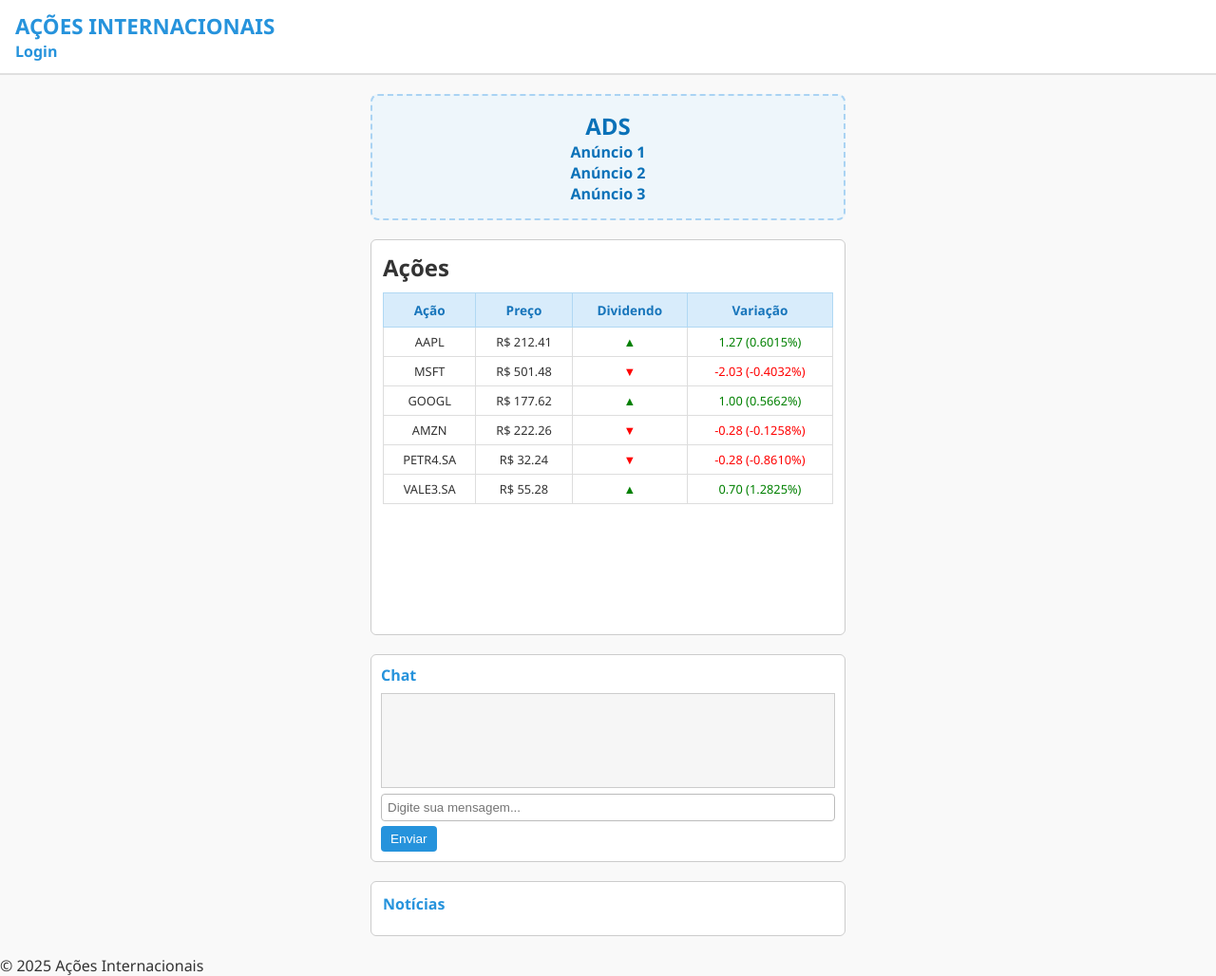
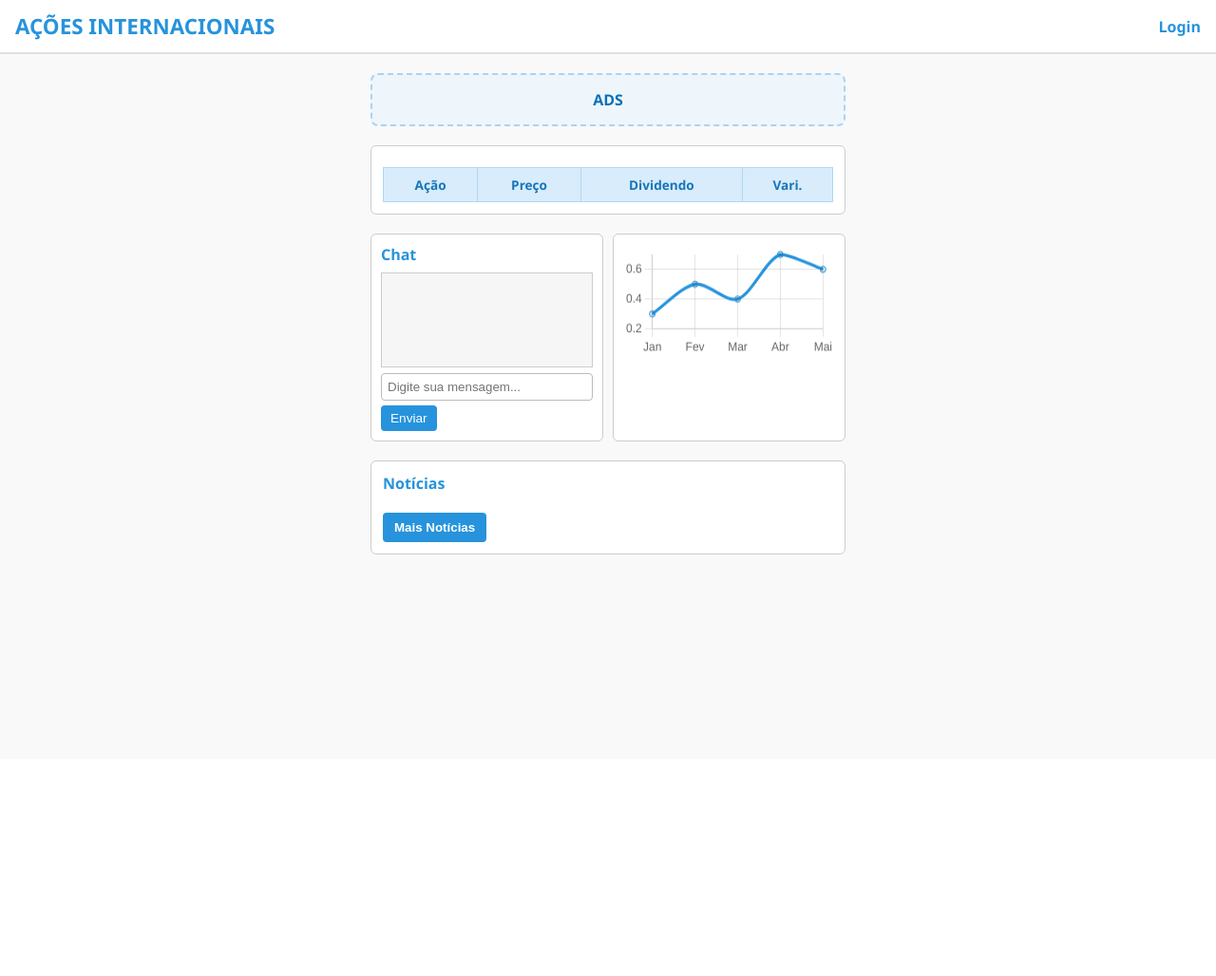
Before and after one commit to acoessinternacionais/acoes-internacionais, a PHP site: page /home.php in a window 1280 px wide. Shown: the whole page at 95% size. After the commit the page ends 584 px from the top, so only its background shows below. Run offline with PHP 8.4, Linux system fonts and the light colour scheme; lists and menus that the app fills with data are empty.

Commit message:
Update home.php

```diff
--- a/home.php
+++ b/home.php
@@ -1,77 +1,105 @@
+<?php
+session_start();
+$isLoggedIn = isset($_SESSION['usuario']);
+?>
+
 <!DOCTYPE html>
 <html lang="pt-BR">
 <head>
-  <meta charset="UTF-8">
-  <title>AÇÕES INTERNACIONAIS</title>
-  <link rel="stylesheet" href="style.css">
+  <meta charset="UTF-8" />
+  <meta name="viewport" content="width=device-width, initial-scale=1.0"/>
+  <title>Ações Internacionais</title>
+  <link rel="stylesheet" href="style.css" />
   <script src="https://cdn.jsdelivr.net/npm/chart.js"></script>
 </head>
 <body>
+
 <header>
-    <div class="header-container">
   <h1>AÇÕES INTERNACIONAIS</h1>
-      <div class="login-section">
-        <?php
-        session_start();
-        if (isset($_SESSION['usuario'])) {
-          echo '<a href="logout.php">Logout</a>';
-        } else {
-          echo '<a href="login.php">Login</a>';
-        }
-        ?>
-      </div>
-    </div>
+  <a href="<?= $isLoggedIn ? 'logout.php' : 'login.php' ?>">
+    <?= $isLoggedIn ? 'Logout' : 'Login' ?>
+  </a>
 </header>
 
 <main>
+
+  <!-- Área de anúncios -->
   <section class="ads-section">
-      <h2>ADS</h2>
-      <div class="ads-container">
-        <div class="ad">Anúncio 1</div>
-        <div class="ad">Anúncio 2</div>
-        <div class="ad">Anúncio 3</div>
-      </div>
+    ADS
   </section>
 
+  <!-- Tabela de Ações -->
   <section class="acoes-section">
-      <h2>Ações</h2>
     <table class="acoes-table">
       <thead>
         <tr>
           <th>Ação</th>
           <th>Preço</th>
           <th>Dividendo</th>
-            <th>Variação</th>
+          <th>Vari.</th>
         </tr>
       </thead>
-        <tbody id="tabela-ativos">
-          <!-- Conteúdo será inserido por ativos.js -->
+      <tbody id="ativos-tabela">
+        <!-- Dados serão preenchidos via ativos.js -->
       </tbody>
     </table>
-      <canvas id="graficoAcoes" width="400" height="200"></canvas>
   </section>
 
-    <section class="chat-section">
+  <!-- Chat e Gráfico -->
+  <section class="chat-grafico-container">
+
+    <div class="chat-section">
       <h2>Chat</h2>
       <div id="chat-box"></div>
-      <input type="text" id="chat-input" placeholder="Digite sua mensagem...">
+      <input type="text" id="chat-input" placeholder="Digite sua mensagem..." />
       <button onclick="enviarMensagem()">Enviar</button>
+    </div>
+
+    <div class="grafico-section">
+      <canvas id="grafico-dividendos"></canvas>
+    </div>
+
   </section>
 
+  <!-- Seção de Notícias -->
   <section class="noticias-section">
     <h2>Notícias</h2>
-      <div id="noticias-container" class="noticias-container">
-        <!-- Notícias com imagens via noticias.js -->
+    <div class="noticias-container" id="noticias-container">
+      <!-- Notícias com imagem carregadas via noticias.js -->
     </div>
+    <button class="botao-noticias">Mais Notícias</button>
   </section>
+
 </main>
-
-  <footer>
-    <p>&copy; 2025 Ações Internacionais</p>
-  </footer>
 
 <script src="ativos.js"></script>
 <script src="chat.js"></script>
 <script src="noticias.js"></script>
+<script>
+  // Gráfico exemplo (não usa chat.js)
+  const ctx = document.getElementById('grafico-dividendos');
+  new Chart(ctx, {
+    type: 'line',
+    data: {
+      labels: ['Jan', 'Fev', 'Mar', 'Abr', 'Mai'],
+      datasets: [{
+        label: 'Dividendos',
+        data: [0.3, 0.5, 0.4, 0.7, 0.6],
+        borderColor: '#2693dc',
+        tension: 0.3,
+        fill: false
+      }]
+    },
+    options: {
+      responsive: true,
+      plugins: {
+        legend: {
+          display: false
+        }
+      }
+    }
+  });
+</script>
+
 </body>
 </html>
```
Lines whose indentation alone changed are shown as unchanged.
